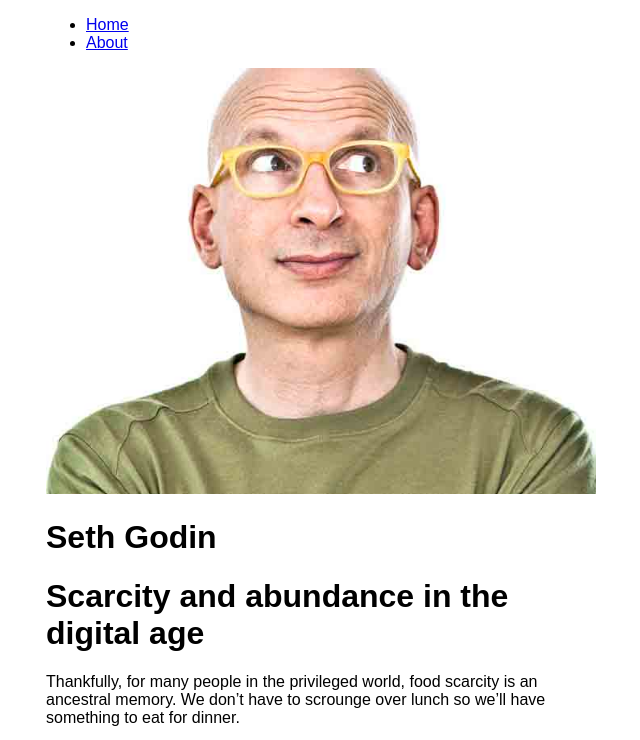
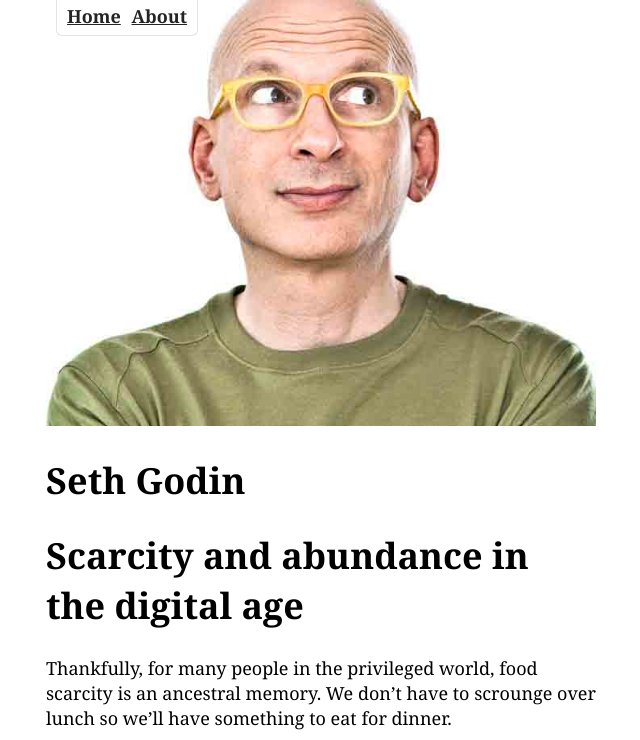
Before and after one commit to KatAviles/art336-demo-02-master-kat, a plain HTML site: page index.html in a window 1280 px wide. Shown: the top 740 px of the page, without its empty margins (319-959 px from the left). Drawn offline with nearby package versions, Linux system fonts and the light colour scheme; a script that the page names is missing; a web font is replaced by a local one.

Commit message:
Font and Nav

```diff
--- a/scss/_base.scss
+++ b/scss/_base.scss
@@ -4,8 +4,12 @@
 */
 
 body {
+    background-color: #fff;
+    @include body-font-regular;
+    @include fontSize(18px);
+    line-height: 1.4;
     margin: 0 auto;
-    max-width:550px;
+    max-width: 550px;
     width: 100%;
 }
 
@@ -14,3 +18,43 @@
     max-width: 100%;
     //margin: 0;
 }
+
+nav {
+    background-color: #fff;
+    border: 1px solid $background-color;
+    //border-radius: 6px; -- short hand
+    border-bottom-left-radius: 6px;
+    border-bottom-right-radius: 6px;
+    border-top: none;
+    margin-left: 10px;
+    padding: 4px 10px 6px 10px;
+    position: fixed;
+}
+
+nav ul {
+    list-style-type: none;
+    margin: 0;
+    padding: 0
+}
+
+nav ul li {
+    display: inline-block;
+    margin: 0 6px 0 0;
+    padding: 0px;
+}
+
+nav ul li:last-of-type {
+    margin-right: 0;
+}
+
+a {
+    color: $color;
+    @include body-font-bold;
+    transition: color 350ms linear;
+}
+
+a:hover {
+    color: lighten($color, 40%);
+    @include body-font-bold;
+    transition: color 350ms linear;
+}
--- a/scss/_globals.scss
+++ b/scss/_globals.scss
@@ -14,3 +14,53 @@
     font-size: $size;
     font-size: calculateRem($size);
 }
+
+/* latin */
+@font-face {
+  font-family: 'Roboto Slab';
+  font-style: normal;
+  font-weight: 300;
+  src: local('Roboto Slab Light'), local('RobotoSlab-Light'), url(http://fonts.gstatic.com/s/robotoslab/v6/dazS1PrQQuCxC3iOAJFEJZ7-ASEDocFpVYx1Gz4aSTw.woff2) format('woff2');
+  unicode-range: U+0000-00FF, U+0131, U+0152-0153, U+02C6, U+02DA, U+02DC, U+2000-206F, U+2074, U+20AC, U+2212, U+2215, U+E0FF, U+EFFD, U+F000;
+}
+
+/* latin */
+@font-face {
+  font-family: 'Roboto Slab';
+  font-style: normal;
+  font-weight: 700;
+  src: local('Roboto Slab Bold'), local('RobotoSlab-Bold'), url(http://fonts.gstatic.com/s/robotoslab/v6/dazS1PrQQuCxC3iOAJFEJRMZUMTqD9S0syfqvqacjFo.woff2) format('woff2');
+  unicode-range: U+0000-00FF, U+0131, U+0152-0153, U+02C6, U+02DA, U+02DC, U+2000-206F, U+2074, U+20AC, U+2212, U+2215, U+E0FF, U+EFFD, U+F000;
+}
+
+/* latin */
+@font-face {
+  font-family: 'Yanone Kaffeesatz';
+  font-style: normal;
+  font-weight: 700;
+  src: local('Yanone Kaffeesatz Bold'), local('YanoneKaffeesatz-Bold'), url(http://fonts.gstatic.com/s/yanonekaffeesatz/v7/We_iSDqttE3etzfdfhuPRWOaRr2aRL0G9SOCibVUDmoU24FapfJwyacJ6xNu5rm9.woff2) format('woff2');
+  unicode-range: U+0000-00FF, U+0131, U+0152-0153, U+02C6, U+02DA, U+02DC, U+2000-206F, U+2074, U+20AC, U+2212, U+2215, U+E0FF, U+EFFD, U+F000;
+}
+
+@mixin body-font-regular {
+    font-family: 'Roboto Slab', Georgia, serif;
+    font-style: normal;
+    font-weight: 300;
+}
+
+@mixin body-font-bold {
+  font-family: 'Roboto Slab', Georgia, serif;
+  font-style: normal;
+  font-weight: 700;
+}
+
+@mixin headline-font {
+  font-family: 'Yanone Kaffeesatz', Helvetica, Verdana, sans-serif;
+  font-style: normal;
+  font-weight: 700;
+}
+
+// Site Variables
+$background-color: #e6e3e3;
+$color: #242424;
+$color-title: #c45353;
--- a/scss/main.scss
+++ b/scss/main.scss
@@ -4,7 +4,7 @@
 */
 
 @import "normalize";
-@import "globals";
+@import "globals"; //variables and fonts are, available for base//
 @import "base";
 @import "layout";
 @import "module";
```
Also changed, not shown: index.html (+1 -0 lines), css/main.css.
